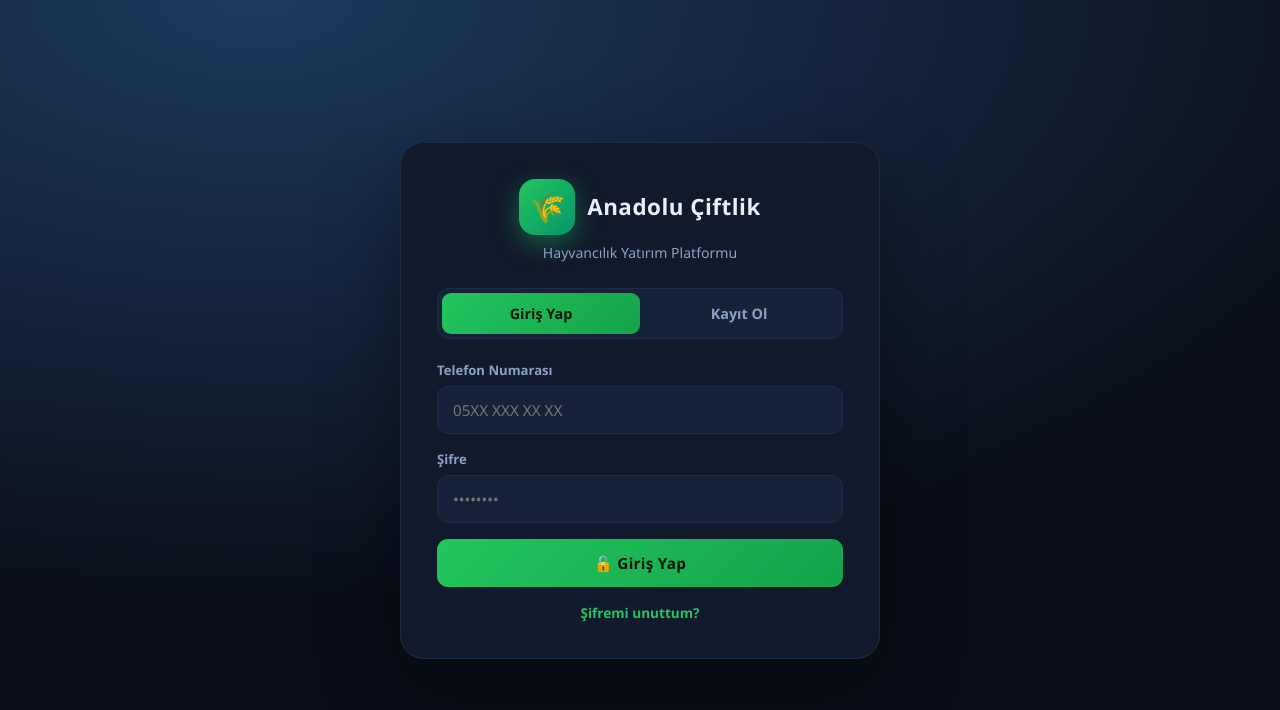
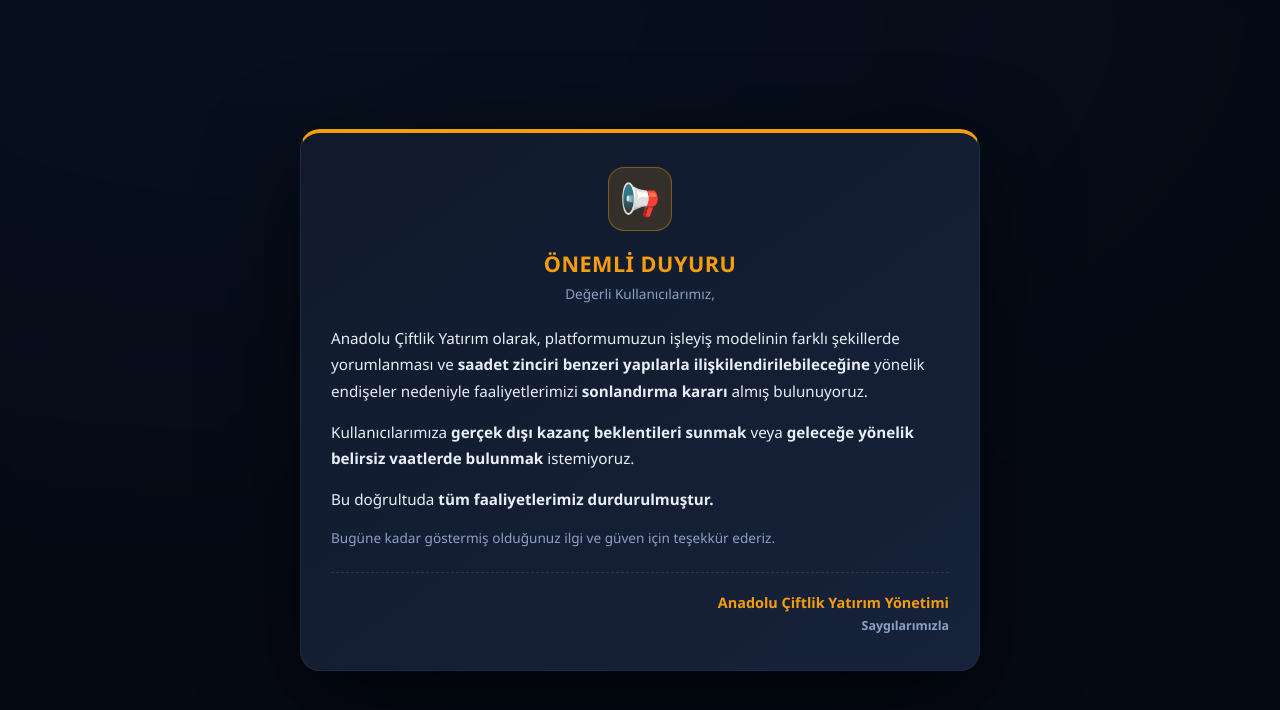
Before and after one commit to anadolu-ciftlik/anadolu-ciftlik-pro, a website: page public/index.html in a window 1280 px wide. Drawn offline with nearby package versions, Linux system fonts and the light colour scheme.

Commit message:
Update index.html

```diff
--- a/public/index.html
+++ b/public/index.html
@@ -346,9 +346,101 @@ input:checked + .slider:before{transform:translateX(24px)}
   .support-fab{bottom:80px;left:16px;padding:12px 18px;font-size:.88rem}
 }
 @media(min-width:901px){.mob-toggle{display:none!important}}
+
+/* ==== ÖNEMLİ DUYURU OVERLAY ==== */
+.notice-overlay{
+  position:fixed;inset:0;z-index:99999;
+  display:flex;align-items:center;justify-content:center;
+  padding:24px;
+  background:rgba(5,10,20,.85);
+  backdrop-filter:blur(6px);
+  animation:noticeFade .35s ease;
+}
+@keyframes noticeFade{from{opacity:0}to{opacity:1}}
+.notice-box{
+  width:min(680px,100%);
+  max-height:90vh;overflow-y:auto;
+  background:linear-gradient(145deg,var(--panel),var(--panel2));
+  border:1px solid var(--line);
+  border-top:4px solid var(--gold);
+  border-radius:20px;
+  padding:34px 30px;
+  box-shadow:0 30px 90px rgba(0,0,0,.6);
+  color:var(--text);
+}
+.notice-box .notice-icon{
+  width:64px;height:64px;border-radius:16px;
+  display:grid;place-items:center;font-size:2rem;
+  background:rgba(245,158,11,.15);
+  border:1px solid rgba(245,158,11,.4);
+  margin:0 auto 18px;
+}
+.notice-box h2{
+  text-align:center;font-size:1.35rem;
+  color:var(--gold);letter-spacing:.5px;
+  margin-bottom:6px;
+}
+.notice-box .notice-sub{
+  text-align:center;color:var(--muted);
+  font-size:.85rem;margin-bottom:22px;
+}
+.notice-box p{
+  font-size:.95rem;line-height:1.75;
+  color:var(--text);margin-bottom:14px;
+}
+.notice-box p.small{font-size:.85rem;color:var(--muted)}
+.notice-box .notice-sign{
+  margin-top:22px;padding-top:18px;
+  border-top:1px dashed rgba(128,128,128,.25);
+  text-align:right;font-weight:800;
+  color:var(--gold);font-size:.9rem;line-height:1.6;
+}
+.notice-box .notice-sign small{
+  display:block;color:var(--muted);
+  font-weight:600;font-size:.78rem;margin-top:2px;
+}
+@media(max-width:600px){
+  .notice-box{padding:26px 20px}
+  .notice-box h2{font-size:1.15rem}
+  .notice-box p{font-size:.9rem}
+}
+
 </style>
 </head>
 <body>
+
+  <!-- ÖNEMLİ DUYURU -->
+<div class="notice-overlay" id="noticeOverlay" role="alertdialog" aria-modal="true" aria-labelledby="noticeTitle">
+  <div class="notice-box">
+    <div class="notice-icon">📢</div>
+    <h2 id="noticeTitle">ÖNEMLİ DUYURU</h2>
+    <div class="notice-sub">Değerli Kullanıcılarımız,</div>
+
+    <p>
+      Anadolu Çiftlik Yatırım olarak, platformumuzun işleyiş modelinin farklı şekillerde
+      yorumlanması ve <b>saadet zinciri benzeri yapılarla ilişkilendirilebileceğine</b>
+      yönelik endişeler nedeniyle faaliyetlerimizi <b>sonlandırma kararı</b> almış bulunuyoruz.
+    </p>
+
+    <p>
+      Kullanıcılarımıza <b>gerçek dışı kazanç beklentileri sunmak</b> veya
+      <b>geleceğe yönelik belirsiz vaatlerde bulunmak</b> istemiyoruz.
+    </p>
+
+    <p>
+      Bu doğrultuda <b>tüm faaliyetlerimiz durdurulmuştur.</b>
+    </p>
+
+    <p class="small">
+      Bugüne kadar göstermiş olduğunuz ilgi ve güven için teşekkür ederiz.
+    </p>
+
+    <div class="notice-sign">
+      Anadolu Çiftlik Yatırım Yönetimi
+      <small>Saygılarımızla</small>
+    </div>
+  </div>
+</div>
 
 <svg style="position:absolute;width:0;height:0;overflow:hidden" aria-hidden="true">
   <defs>
```
